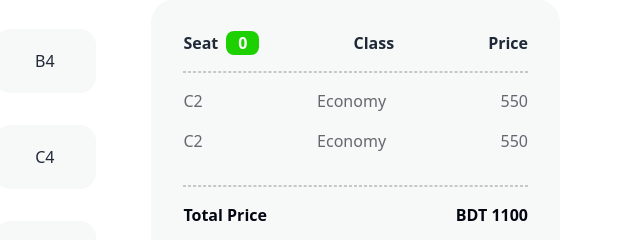
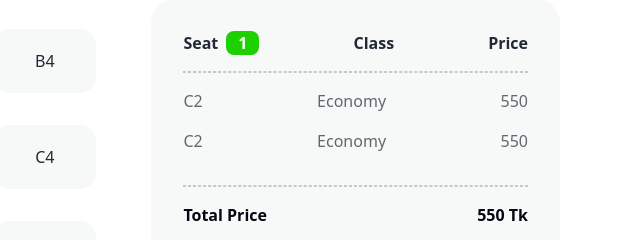
Before and after one commit to WaliullahRafi/Batch-9__Assainment-5, a plain HTML site: page index.html in a window 1280 px wide. Both pictures are taken after a click on the element "A1". Shown: the part 2565-2805 px from the top of the page, 640-1280 px from the left. Drawn offline with nearby package versions, Linux system fonts and the light colour scheme.

Commit message:
3 click function done

```diff
--- a/app.js
+++ b/app.js
@@ -0,0 +1,45 @@
+// **
+
+let seatCount = 1;
+let seatLeft = 39;
+let price = 550;
+let totalPrice = 0;
+
+const cards = document.querySelectorAll("#card");
+// console.log(seats.innerText);
+
+for (let card of cards) {
+  card.addEventListener("click", () => {
+    // console.log("clicked");
+
+    // total price add
+    const priceElement = document.querySelector("#total__price");
+    totalPrice += price;
+    priceElement.innerText = totalPrice + " Tk";
+
+    const seats = document.querySelector("#seat__count");
+    seats.innerText = seatCount++;
+    console.log(seats.innerText);
+
+    const seatElement = document.querySelector("#seats__left");
+    seatElement.innerText.split(" ")[0];
+    // console.log(remainingSeats);
+    seatElement.innerText = seatLeft--;
+    // console.log(seatElement.innerText);
+  });
+}
+
+// ** utilities
+
+// ** works left to do_
+
+// set seat background color,
+// coupon/discount,
+// grand-total,
+// apply,
+// max 4 seats to buy,
+// title adding,
+// email,
+// phone number,
+// next btn,
+// pop up new page,
--- a/index.html
+++ b/index.html
@@ -312,7 +312,7 @@
                             <hr class="h-[2px] w-full border-[#03071233] border-[1px] border-dashed mb-4">
                             <div class="flex items-center justify-between">
                                 <span class="text-base font-bold text-[#030712]">Total Price</span>
-                                <span id="total__price" class="text-base font-bold text-[#030712]">BDT 1100</span>
+                                <span id="total__price" class="text-base font-bold text-[#030712]">BDT 0</span>
                             </div>
                             <div class="flex items-center justify-between my-4 gap-4">
                                 <input id="coupon__field" class="p-3 rounded-lg w-full outline-none" type="text" placeholder="Have any coupon?">
```
